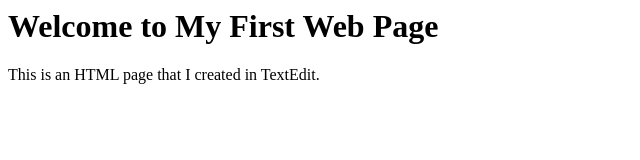
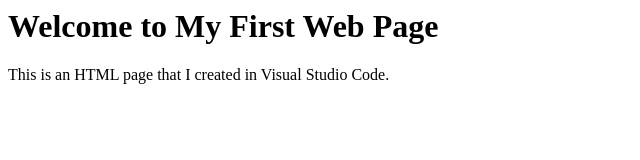
Before and after one commit to sevilla-larry/web-html-css, a plain HTML site: page C01/first-test.html in a window 1280 px wide. Shown: the full height of the page, 0-640 px from the left. Drawn offline with Linux system fonts and the light colour scheme.

Commit message:
update 1st file

```diff
--- a/C01/first-test.html
+++ b/C01/first-test.html
@@ -4,6 +4,6 @@
 	</head>
 	<body>
 		<h1>Welcome to My First Web Page</h1>
-		<p>This is an HTML page that I created in TextEdit.</p>
+		<p>This is an HTML page that I created in Visual Studio Code.</p>
 	</body>
 </html>
```
